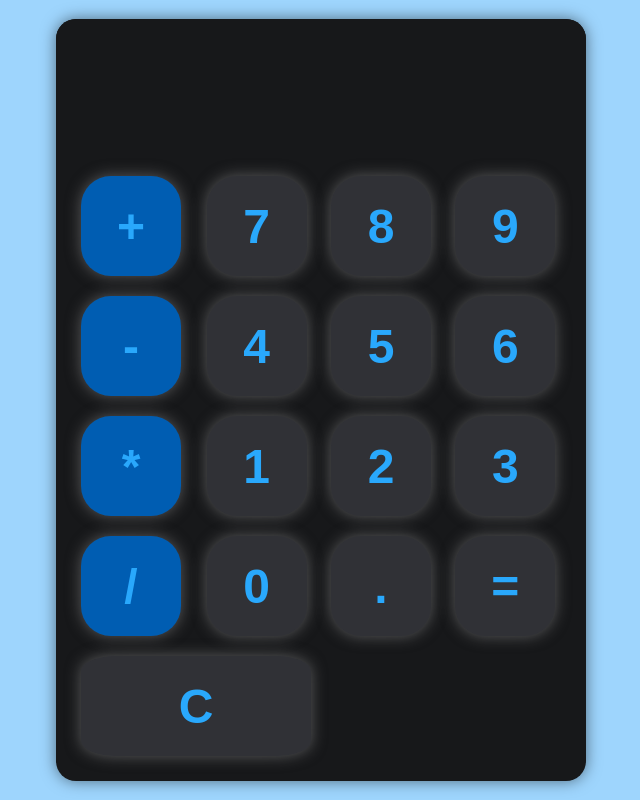
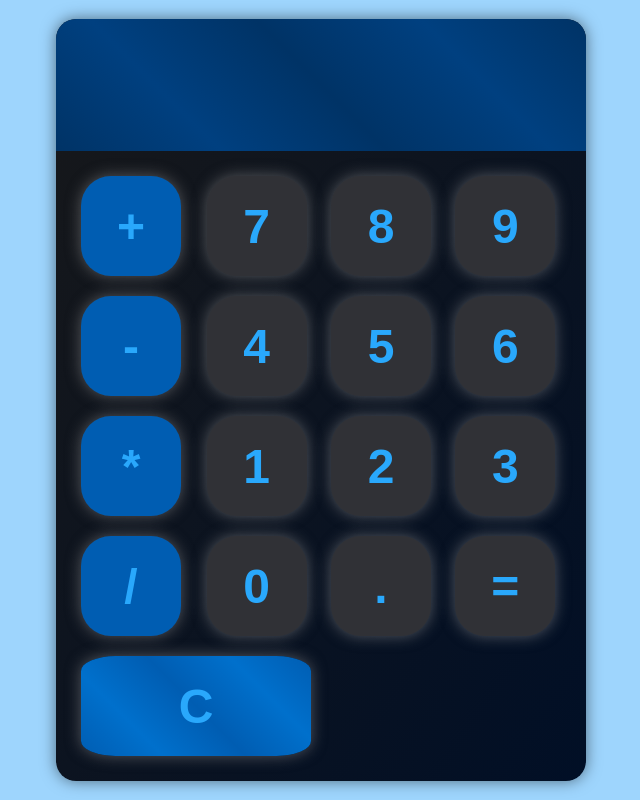
Before and after one commit to matei-dascalu/mateiCodingPracticePlayground, a plain HTML site: page js-calculator/index.html in a window 1280 px wide. Shown: the whole page, without its empty margins (319-959 px from the left). Drawn offline with Linux system fonts and the light colour scheme.

Commit message:
enchance UI: shiny, darcker gradient

```diff
--- a/js-calculator/style.css
+++ b/js-calculator/style.css
@@ -15,7 +15,8 @@ body {
 .wrapper {
     display: grid;
     font-family: Arial, sans-serif;
-    background-color: #17181a;
+    /* background-color: #17181a; */
+    background: linear-gradient(to top left, #010f26, #17181a);
     border-radius: 20px;
     max-width: 530px;
     min-width: 320px;
@@ -30,7 +31,9 @@ body {
     font-size: 80px;
     text-align: left;
     border: none;
-    background-color: #17181a;
+
+    /* background-color: #17181a; */
+    background: linear-gradient(45deg, #003366, #004080, #003366, #004080, #003366);
     color: yellow;
 }
 
@@ -129,6 +132,7 @@ button {
 .matei-c {
     max-width: 300px;
     border-radius: 15%;
+    background: linear-gradient(45deg, #005db2, #0070cc, #005db2, #0070cc, #005db2);
 }
 
 button:hover {
```
